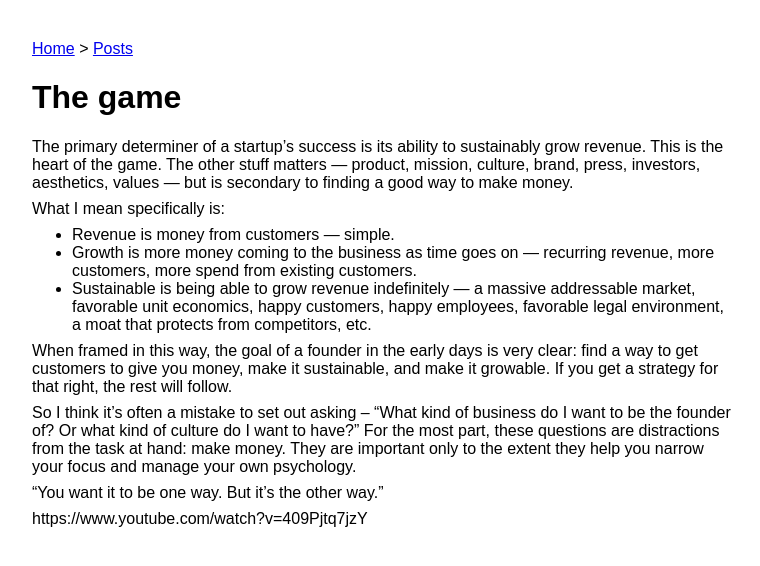
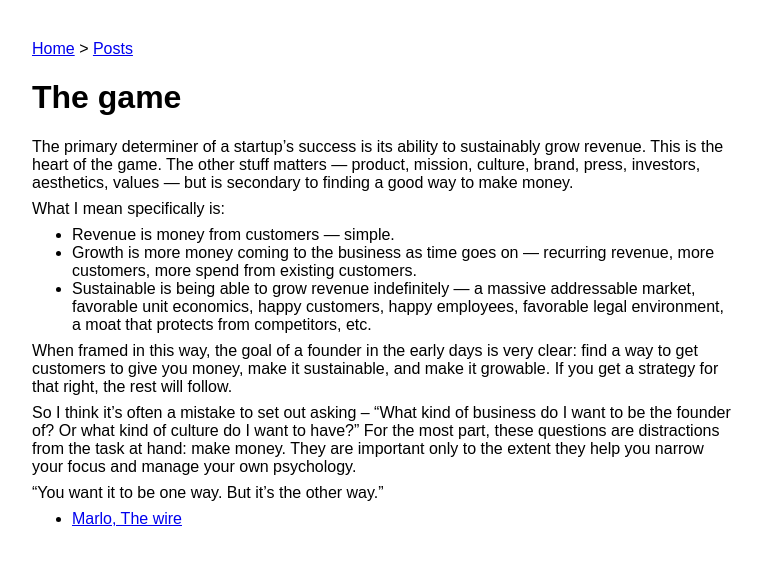
Before and after one commit to maxh/maxheinritz.com, a Jekyll site: the page built from _posts/2022-08-04-the-game.md, in a window 1280 px wide. Shown: the top 566 px of the page, without its empty margins (108-868 px from the left). Built offline with Jekyll 4.4.1, drawn with Linux system fonts in a browser that asks for light colours.

Commit message:
the game

```diff
--- a/_posts/2022-08-04-the-game.md
+++ b/_posts/2022-08-04-the-game.md
@@ -19,4 +19,4 @@
 
 “You want it to be one way. But it’s the other way.”
 
-https://www.youtube.com/watch?v=409Pjtq7jzY
+- [Marlo, The wire](https://www.youtube.com/watch?v=409Pjtq7jzY)
```
